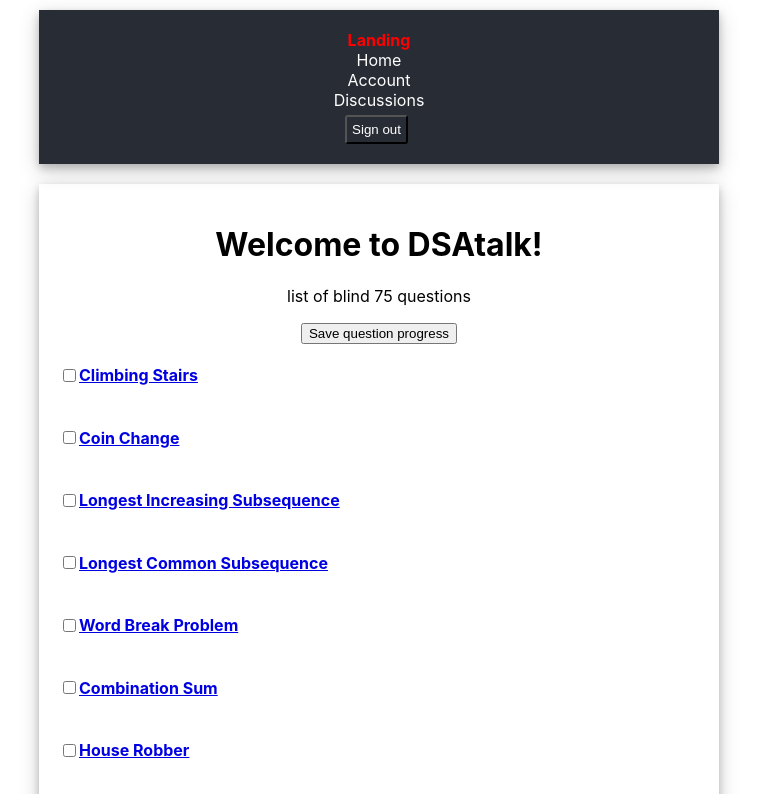
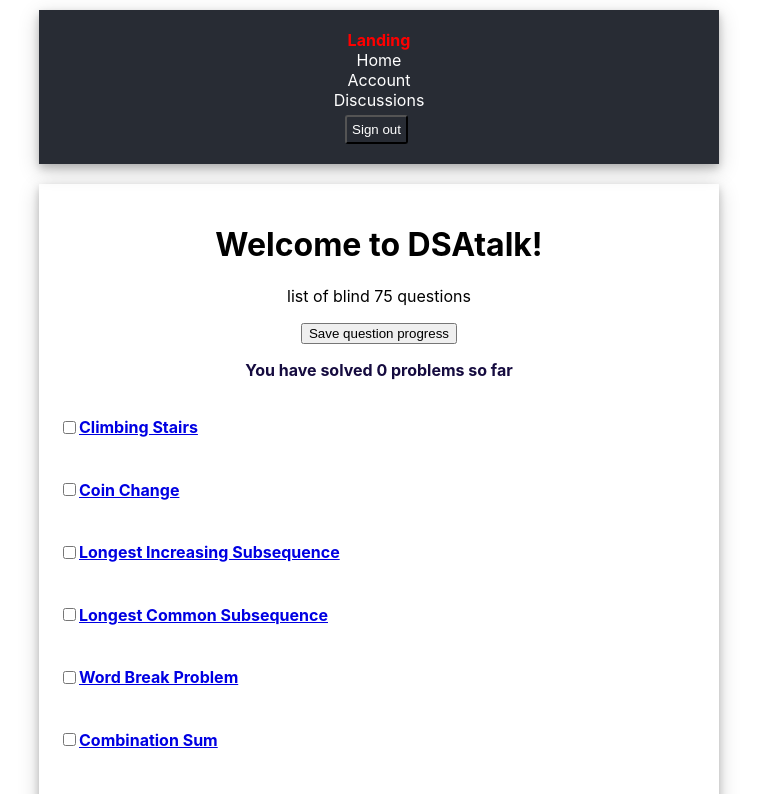
Before and after one commit to dbajollari1/DSATalk, a React (Vite) app in the folder frontend/: page / in a window 1280 px wide. Shown: the top 794 px of the page, without its empty margins (261-1018 px from the left). Built offline with nearby package versions, Linux system fonts and the light colour scheme; no server answers; sample sign-in values are in the browser's storage.

Commit message:
displaying number of problems solved by current user

```diff
--- a/frontend/src/App.css
+++ b/frontend/src/App.css
@@ -155,3 +155,8 @@
 	align-items: center;
 
 }
+
+.solved-problems {
+	font-weight: bold;
+	color: #150b3f;
+  }
--- a/frontend/src/components/Questions.jsx
+++ b/frontend/src/components/Questions.jsx
@@ -11,7 +11,7 @@ function Questions() {
     const [checkedItems, setCheckedItems] = useState({});
     const {currentUser} = useContext(AuthContext);
     const [visitedLinkColor, setVisitedLinkColor] = useState('rgb(0, 0, 226)');
-
+    const [numberProblems, setNumberProblems ]  = useState(0)
     useEffect(() => {
       setVisitedLinkColor('rgb(0, 0, 226)')
     }, [visitedLinkColor]);
@@ -60,6 +60,8 @@ function Questions() {
         let updatedUser = await axios.put(`http://localhost:3000/users/addProblem/${curUser.data._id}`,reqData,{headers})
         if(updatedUser.status === 200){
         alert('User progress saved successfully');
+        let curUserUpdated = await axios.get(`http://localhost:3000/users/email/${emailId}`,{headers});
+        setNumberProblems(curUserUpdated.data.problems.length)
         }
         else{
           alert('Could not save preferences')
@@ -85,6 +87,7 @@ function Questions() {
                     initialCheckedItems[problemId] = true;
                 });
                 setCheckedItems(initialCheckedItems);
+                setNumberProblems(curUser.data.problems.length)
             } catch (error) {
                 console.error("Error fetching data", error);
             }
@@ -113,6 +116,13 @@ function Questions() {
   return (
     <div>
         <button onClick={handleSaveButtonClick}>Save question progress</button>
+        <br></br>
+        {currentUser &&   (
+          <div className='solved-problems'>
+        <p> You have solved {numberProblems} problems so far </p>
+        </div>
+        )
+    }
     {allQuestions.map((question, index) => (
         <div className='question-container' key={index}>
         <input type='checkbox'
```
